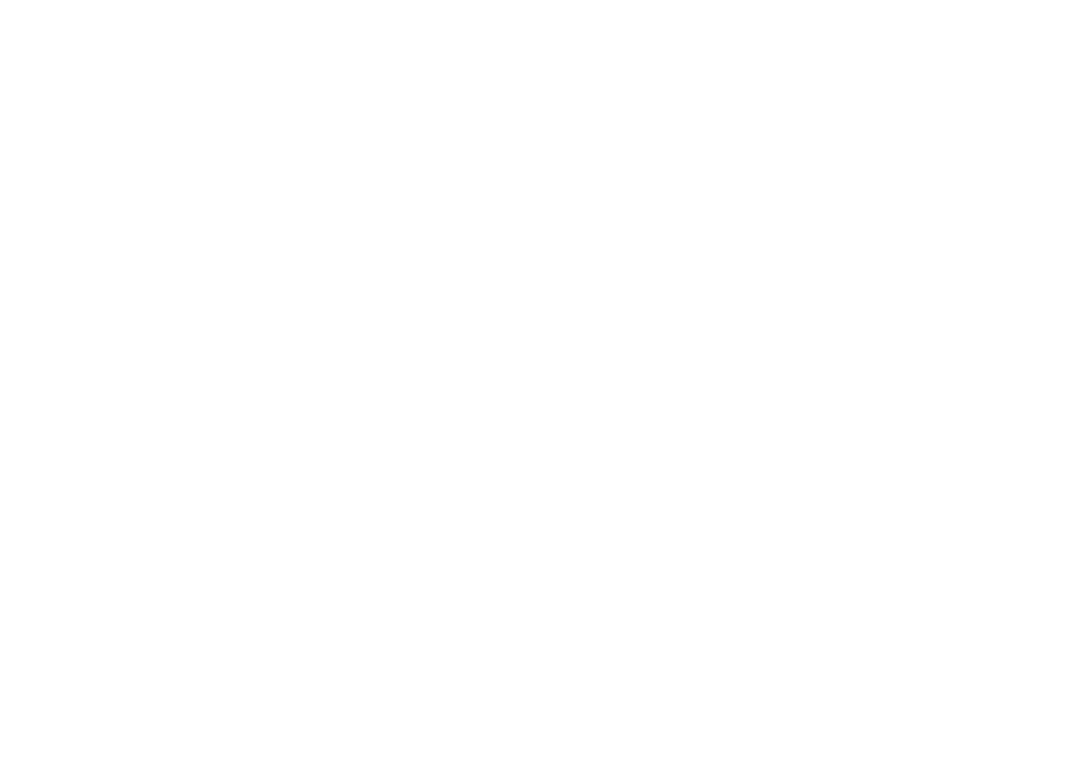
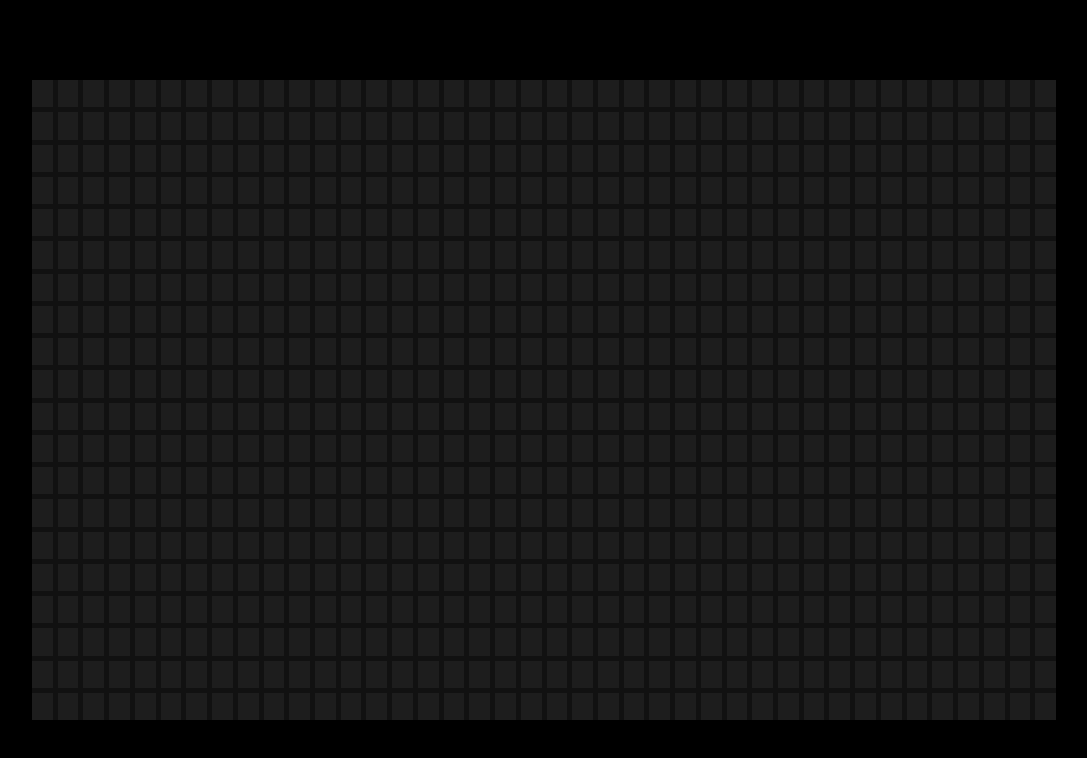
Before and after one commit to acciojob/Color-board-aswathamaallu007-star, a website: page main.html in a window 1280 px wide. Shown: the whole page, without its empty margins (96-1183 px from the left). Drawn offline with Linux system fonts and the light colour scheme.

Commit message:
created a submission

```diff
--- a/main.html
+++ b/main.html
@@ -8,6 +8,8 @@
 
 <body>
 	<!-- the entire body must be written by student -->
+	<div class = "container">
+	</div>
     <script type="text/javascript" src="./script.js">
 </script>
 
--- a/script.js
+++ b/script.js
@@ -1 +1,25 @@
 //your JS code here. If required.
+const container = document.querySelector(".container")
+const offscreen = document.createDocumentFragment()
+for(let i = 1;i<=800;i++){
+	createsquare()
+}
+container.appendChild(offscreen)
+function createsquare(){
+	const square = document.createElement("div")
+	square.classList.add("square")
+	square.addEventListener("mouseover",addcolor)
+	square.addEventListener("mouseout",removecolor)
+	offscreen.appendChild(square)
+}
+function addcolor(e){
+	const square = e.target;
+	const radndomcolor = '#' + Math.floor(Math.random()*16777215).toString(16).padStart(6,"0")
+	square.style.backgroundColor = radndomcolor;
+}
+function removecolor(e){
+	setTimeout(()=>{
+		e.target.style.backgroundColor = "";
+
+	},1000);
+}
--- a/styles.css
+++ b/styles.css
@@ -1 +1,26 @@
 /*  your css code here. If applicable */
+body{
+	height : 100vh;
+	width :100vw;
+	margin : 0;
+	padding : 0;
+	display :flex;
+	justify-content : center;
+	align-items:center;
+	background-color : black;
+}
+.container{
+	width:80%;
+	height:80%;
+	display : grid;
+	background-color :#111111 ;
+	display:grid;
+	grid-template-columns : repeat(40,1fr);
+	grid-template-rows : repeat(20,1fr);
+	gap : 5px;
+}
+.square{
+	background-color : #1D1D1D;
+	cursor : pointer;
+	transition : background-color 0.5s ease 1;
+}
```
